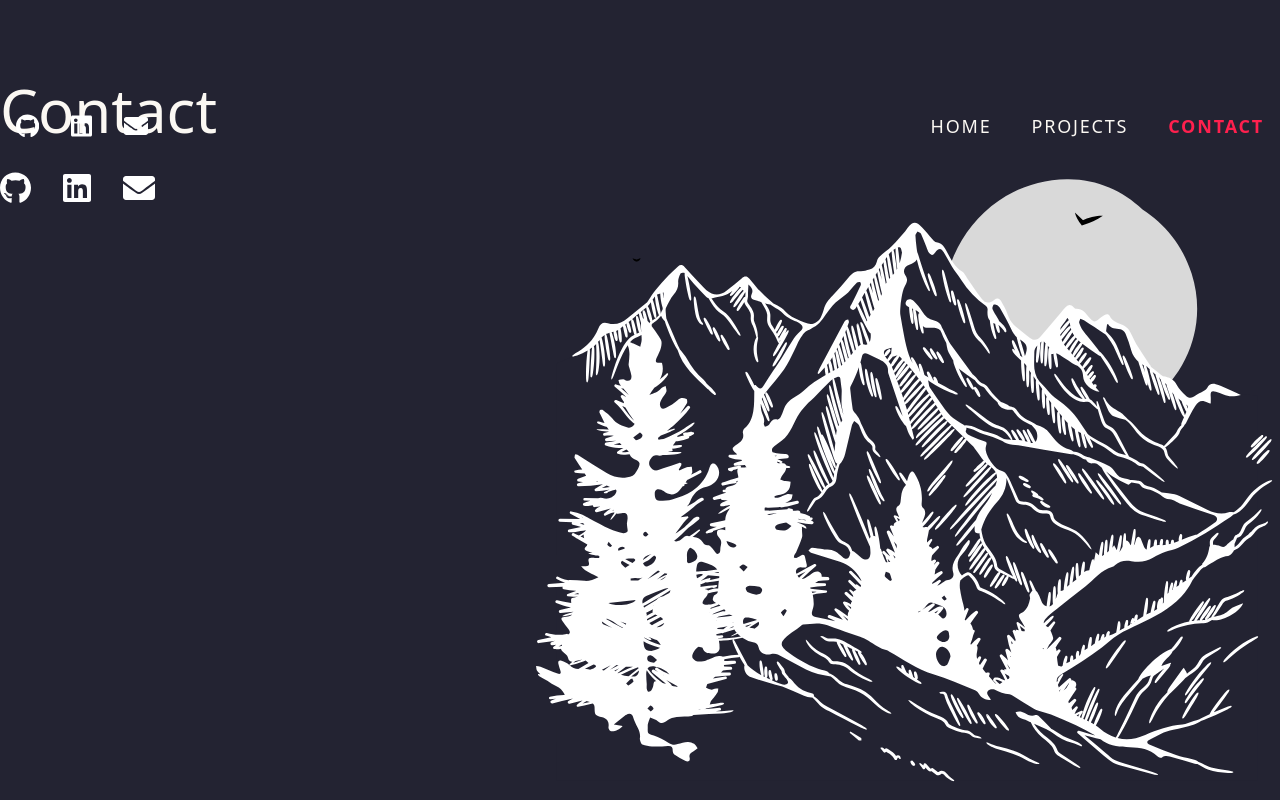
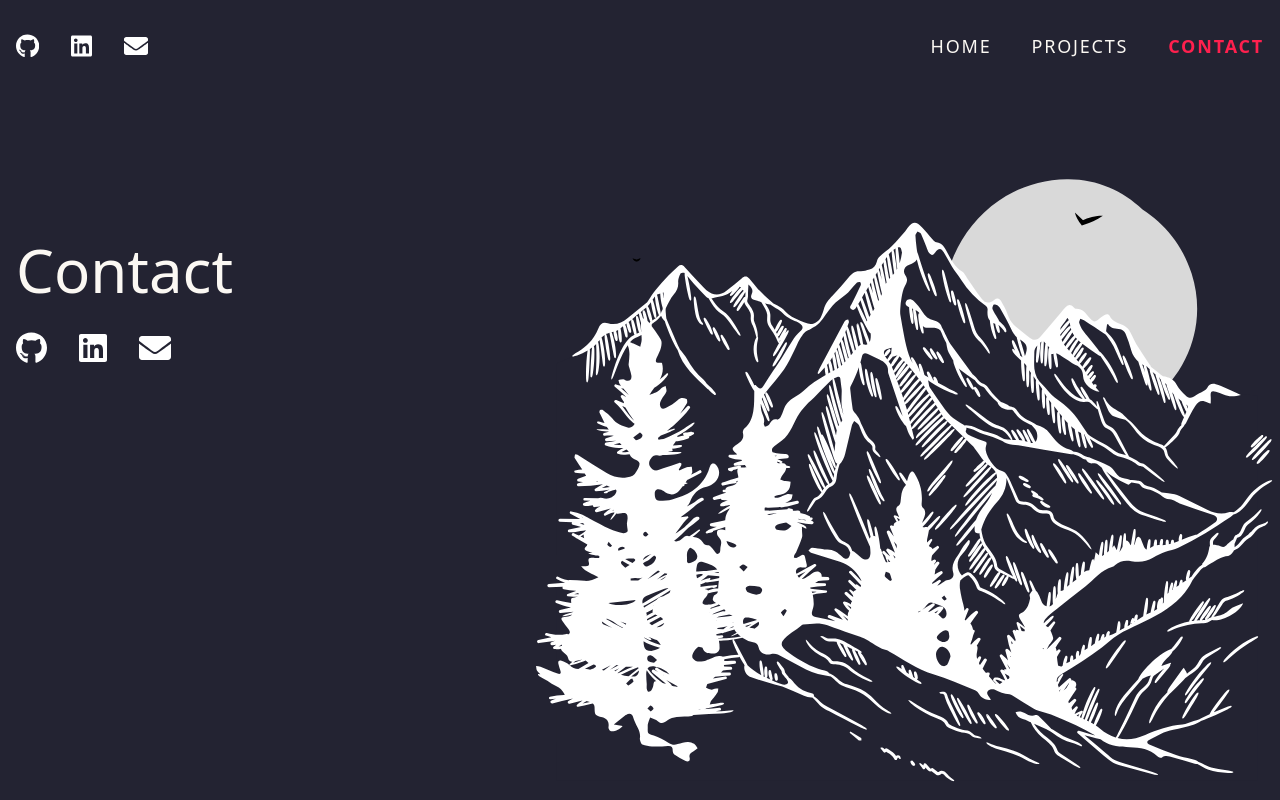
Before and after one commit to Nico2d/nico-watzig-portfolio, a Next.js app: page /contact in a window 1280 px wide. Built offline with nearby package versions, Linux system fonts and the light colour scheme.

Commit message:
fix: containers

```diff
--- a/src/components/ProjectsGrid.tsx
+++ b/src/components/ProjectsGrid.tsx
@@ -34,7 +34,7 @@ export const ProjectsGrid = ({ posts }) => {
 
 	if (posts.length < 4) {
 		return (
-			<div className="grid grid-cols-1 sm:grid-cols-3 gap-8">
+			<div className="grid grid-cols-1 sm:grid-cols-3 gap-8 ">
 				{posts.map((post) => (
 					<ProjectItem
 						key={post.Slug}
--- a/src/components/header.tsx
+++ b/src/components/header.tsx
@@ -13,7 +13,7 @@ export const Header = () => {
 	const { pathname } = useRouter()
 
 	return (
-		<header className="absolute inset-x-0 w-full container-md space-y-8 z-50">
+		<header className="absolute inset-x-0 top-0 w-full container-md space-y-8 z-50">
 			<nav className="flex flex-1 flex-row justify-between items-center">
 				<ContactIcons size={24} />
 
--- a/src/pages/contact.tsx
+++ b/src/pages/contact.tsx
@@ -6,7 +6,7 @@ export default function Contact() {
 	return (
 		<div>
 			<Header />
-			<div>
+			<div className="container-md space-y-8 mt-60">
 				<h1 className="text-6xl bold mt-20 mb-8">Contact</h1>
 
 				<ContactIcons />
--- a/src/pages/projects/index.tsx
+++ b/src/pages/projects/index.tsx
@@ -50,6 +50,8 @@ const Index = ({ posts = [] }) => {
 	return (
 		<>
 			<Header />
+
+			<div className="container-md space-y-8 mt-48">
 				<Filter onClick={filterProjects} />
 
 				{filteredPosts.length > 0 ? (
@@ -57,6 +59,7 @@ const Index = ({ posts = [] }) => {
 				) : (
 					<p>There are no posts yet</p>
 				)}
+			</div>
 		</>
 	)
 }
```
Lines whose indentation alone changed are shown as unchanged.
